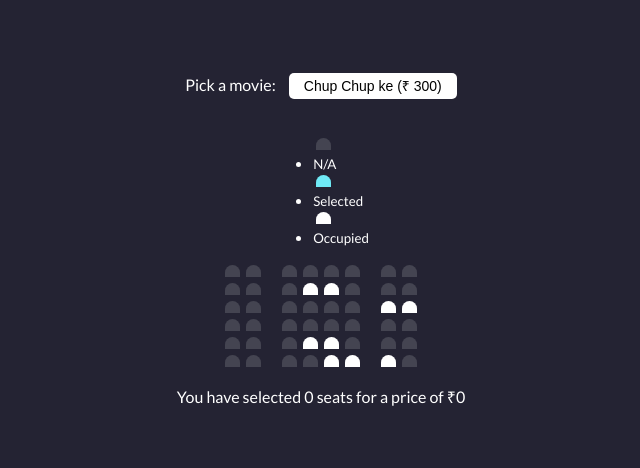
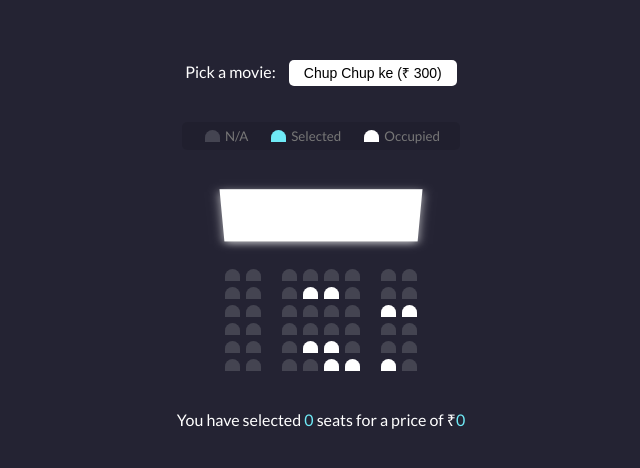
Before and after one commit to jits98/Movie-Seat-Booking, a plain HTML site: page index.html in a window 1280 px wide. Shown: the part 162-630 px from the top of the page, without its empty margins (319-959 px from the left). Drawn offline with Linux system fonts and the light colour scheme.

Commit message:
Add styles

```diff
--- a/styles.css
+++ b/styles.css
@@ -30,6 +30,11 @@ body {
   appearance: none;
 }
 
+.container {
+  perspective: 1000px;
+  margin-bottom: 30px;
+}
+
 .seat {
   background-color: #444451;
   height: 12px;
@@ -55,6 +60,54 @@ body {
   margin-left: 18px;
 }
 
+.seat:not(.occupied):hover {
+  cursor: pointer;
+  transform: scale(1.2);
+}
+
+.showcase .seat:not(.occupied):hover {
+  cursor: default;
+  transform: scale(1);
+}
+
+.showcase {
+  background: rgba(0, 0, 0, 0.1);
+  padding: 5px 10px;
+  border-radius: 5px;
+  color: #777;
+  list-style-type: none;
+  display: flex;
+  justify-content: space-between;
+}
+
+.showcase li {
+  display: flex;
+  align-items: center;
+  justify-content: center;
+  margin: 0 10px;
+}
+
+.showcase li small {
+  margin-left: 2px;
+}
+
 .row {
   display: flex;
 }
+
+.screen {
+  background-color: #fff;
+  height: 70px;
+  width: 100%;
+  margin: 15px 0;
+  transform: rotateX(-45deg);
+  box-shadow: 0 3px 10px rgba(255, 255, 255, 0.7);
+}
+
+p.text {
+  margin: 5px 0;
+}
+
+p.text span {
+  color: #6feaf6;
+}
```
